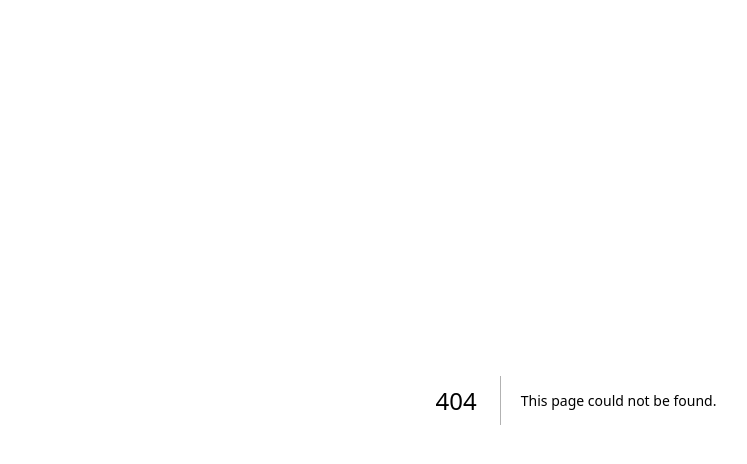
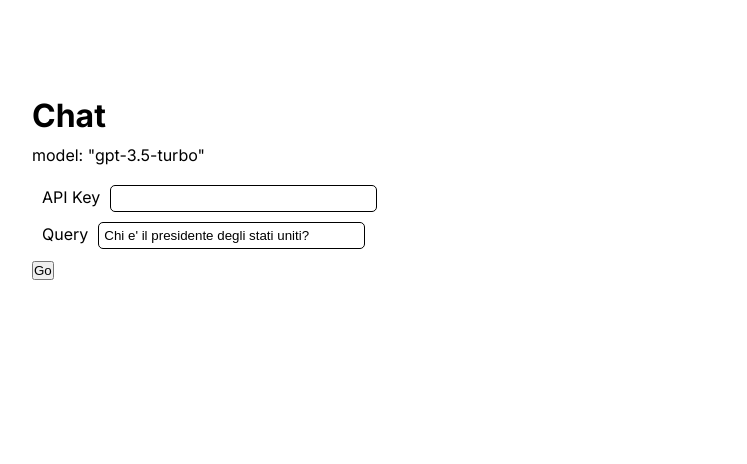
Before and after one commit to Altariel/blqchatgptexperiments, a Next.js app: page /chat in a window 1280 px wide. Before the commit this address had no page. Shown: the top 464 px of the page, without its empty margins (64-811 px from the left). Built offline with nearby package versions, Linux system fonts and the light colour scheme.

Commit message:
audio page, some styling, python script for experiments

```diff
--- /dev/null
+++ b/app/audio/page.module.css
@@ -0,0 +1,22 @@
+.main {
+  display: flex;
+  flex-direction: column;
+  /* align-items: center; */
+  gap: 10px;
+  padding: 6rem;
+  min-height: 100vh;
+}
+
+.label {
+  gap: 10px;
+  display: flex;
+  flex-direction: row;
+  align-items: first baseline;
+}
+
+.input {
+  min-width: 20em;
+  padding: 5px;
+  border-radius: 5px;
+  border: 1px solid #000;
+}
--- /dev/null
+++ b/app/chat/page.module.css
@@ -0,0 +1,23 @@
+.main {
+  display: flex;
+  flex-direction: column;
+  /* align-items: center; */
+  gap: 10px;
+  padding: 6rem;
+  min-height: 100vh;
+}
+
+.label {
+  gap: 10px;
+  display: flex;
+  flex-direction: row;
+  align-items: first baseline;
+  margin: 10px;
+}
+
+.input {
+  min-width: 20em;
+  padding: 5px;
+  border-radius: 5px;
+  border: 1px solid #000;
+}
--- /dev/null
+++ b/app/chat/page.tsx
@@ -0,0 +1,66 @@
+'use client'
+
+import { OpenAI } from "openai";
+import styles from './page.module.css'
+import React from 'react';
+
+export default function Chat() {
+  const inputAPIKeyRef = React.useRef<HTMLInputElement>(null);
+  const queryRef = React.useRef<HTMLInputElement>(null);
+  const [chatGPTAnswer, setChatGPTAnswer] = React.useState<string>("");
+
+  async function handleSendToAI() {
+    const model = "gpt-4-0125-preview";
+
+    if (inputAPIKeyRef.current === null || queryRef.current === null) {
+      return;
+    }
+
+    const apiKey = inputAPIKeyRef.current.value;
+
+    const openai = new OpenAI({
+      apiKey: apiKey, dangerouslyAllowBrowser: true
+    });
+
+    const query = queryRef.current.value;
+
+    try {
+      const response = await openai.chat.completions.create({
+        model: model,
+        messages: [
+          {
+            role: 'user',
+            content: query,
+          }]
+      });
+
+      const responseMessages = response.choices[0].message.content;
+      if (responseMessages) {
+        setChatGPTAnswer(responseMessages);
+      } else {
+        setChatGPTAnswer("No answer");
+      }
+    } catch (error) {
+      console.log(error);
+    }
+  }
+
+  return (
+    <div className={styles.main}>
+      <h1>Chat</h1>
+      <div> model: "gpt-3.5-turbo"</div>
+      <form>
+        <div className={styles.label}>
+          <label htmlFor='api-key'>API Key</label>
+          <input className={styles.input} id="api-key" ref={inputAPIKeyRef} type="text" />
+        </div>
+        <div className={styles.label}>
+          <label htmlFor='query'>Query</label>
+          <input className={styles.input} id="query" ref={queryRef} type="text" defaultValue="Chi e' il presidente degli stati uniti?" />
+        </div>
+        <div><button onClick={handleSendToAI} >Go</button></div>
+        <div>{chatGPTAnswer}</div>
+      </form>
+    </div>
+  )
+}
--- a/app/globals.css
+++ b/app/globals.css
@@ -1,14 +1,10 @@
 :root {
   --foreground-rgb: 0, 0, 0;
-  --background-start-rgb: 214, 219, 220;
-  --background-end-rgb: 255, 255, 255;
 }
 
 @media (prefers-color-scheme: dark) {
   :root {
     --foreground-rgb: 255, 255, 255;
-    --background-start-rgb: 0, 0, 0;
-    --background-end-rgb: 0, 0, 0;
   }
 }
 
@@ -26,12 +22,6 @@ body {
 
 body {
   color: rgb(var(--foreground-rgb));
-  background: linear-gradient(
-      to bottom,
-      transparent,
-      rgb(var(--background-end-rgb))
-    )
-    rgb(var(--background-start-rgb));
 }
 
 a {
```
Also changed, not shown: app/audio/page.tsx (added, +62 -0 lines), app/page.tsx (+9 -63 lines), 1 other file (tests, documents, lock files or other folders).
